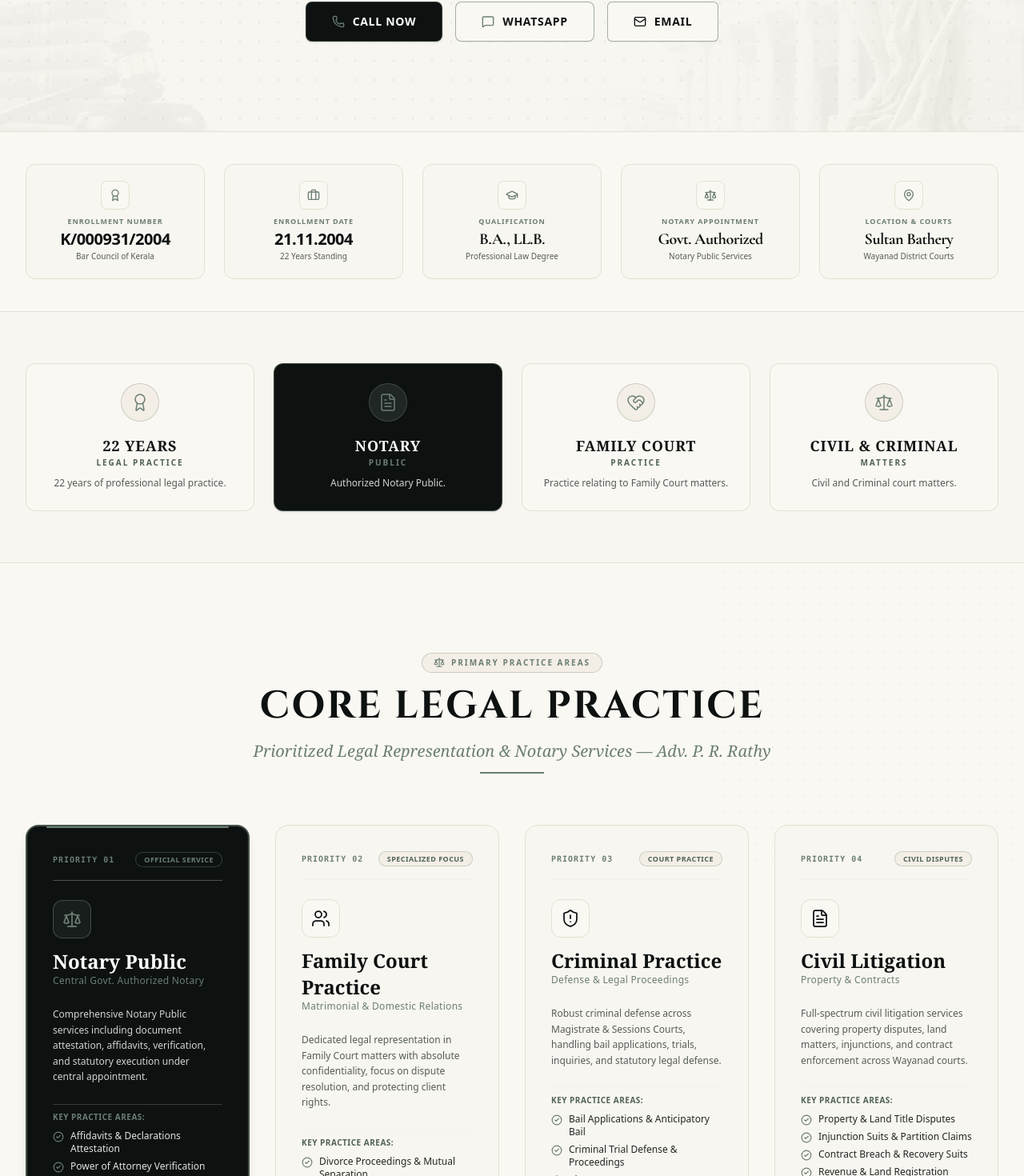
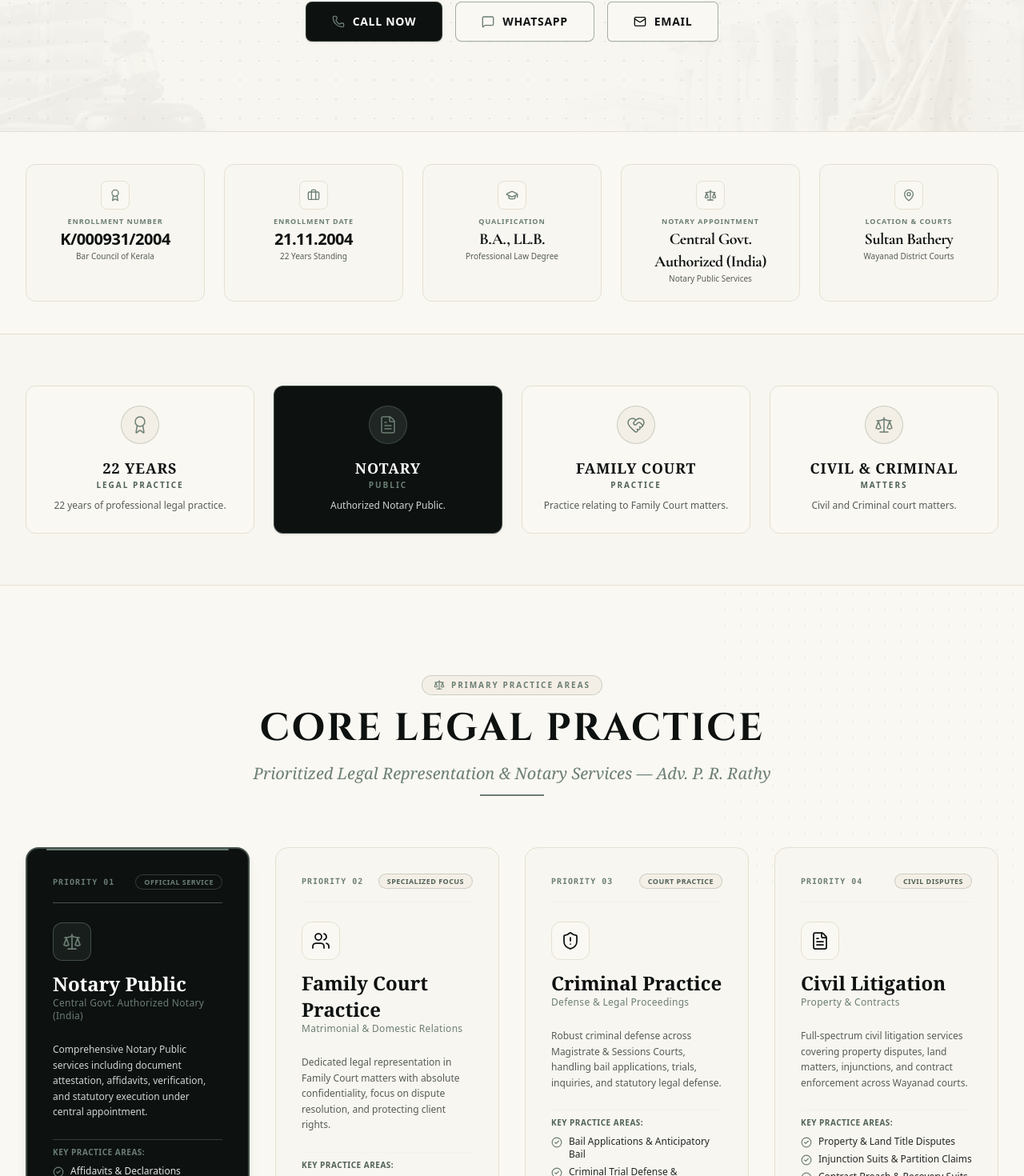
Before and after one commit to NYLEXWEB/Adv-Rathy, a Next.js app: page / in a window 1280 px wide. Shown: the part 608-2078 px from the top of the page at 80% size. Built offline with nearby package versions, Linux system fonts and the light colour scheme; no server answers.

Commit message:
feat: add Notary Services page with supporting PracticeAreas and ProfessionalCredentials components

```diff
--- a/src/app/notary-services/page.jsx
+++ b/src/app/notary-services/page.jsx
@@ -14,7 +14,7 @@ export const metadata = {
   },
   openGraph: {
     title: 'Notary Public Services in Sultan Bathery, Wayanad | Adv. P. R. Rathy',
-    description: 'Government authorized Notary Public services in Sultan Bathery, Wayanad. Affidavits, POA, rental agreements, and document notarization by Adv. P. R. Rathy.',
+    description: 'Central Government authorized Notary Public services in Sultan Bathery, Wayanad. Affidavits, POA, rental agreements, and document notarization by Adv. P. R. Rathy.',
     url: `${siteUrl}/notary-services`,
     images: [
       {
--- a/src/components/PracticeAreas.jsx
+++ b/src/components/PracticeAreas.jsx
@@ -9,7 +9,7 @@ export default function PracticeAreas() {
       id: 'notary',
       priority: 'PRIORITY 01',
       title: 'Notary Public',
-      subtitle: 'Central Govt. Authorized Notary',
+      subtitle: 'Central Govt. Authorized Notary (India)',
       icon: Scale,
       badge: 'OFFICIAL SERVICE',
       badgeColor: 'bg-[#0D1110] text-[#6B7E74] border-[#6B7E74]/40',
--- a/src/components/ProfessionalCredentials.jsx
+++ b/src/components/ProfessionalCredentials.jsx
@@ -29,7 +29,7 @@ export default function ProfessionalCredentials() {
     {
       icon: Scale,
       label: 'NOTARY APPOINTMENT',
-      value: 'Govt. Authorized',
+      value: 'Central Govt. Authorized (India)',
       sub: 'Notary Public Services',
       isNumber: false,
     },
```
